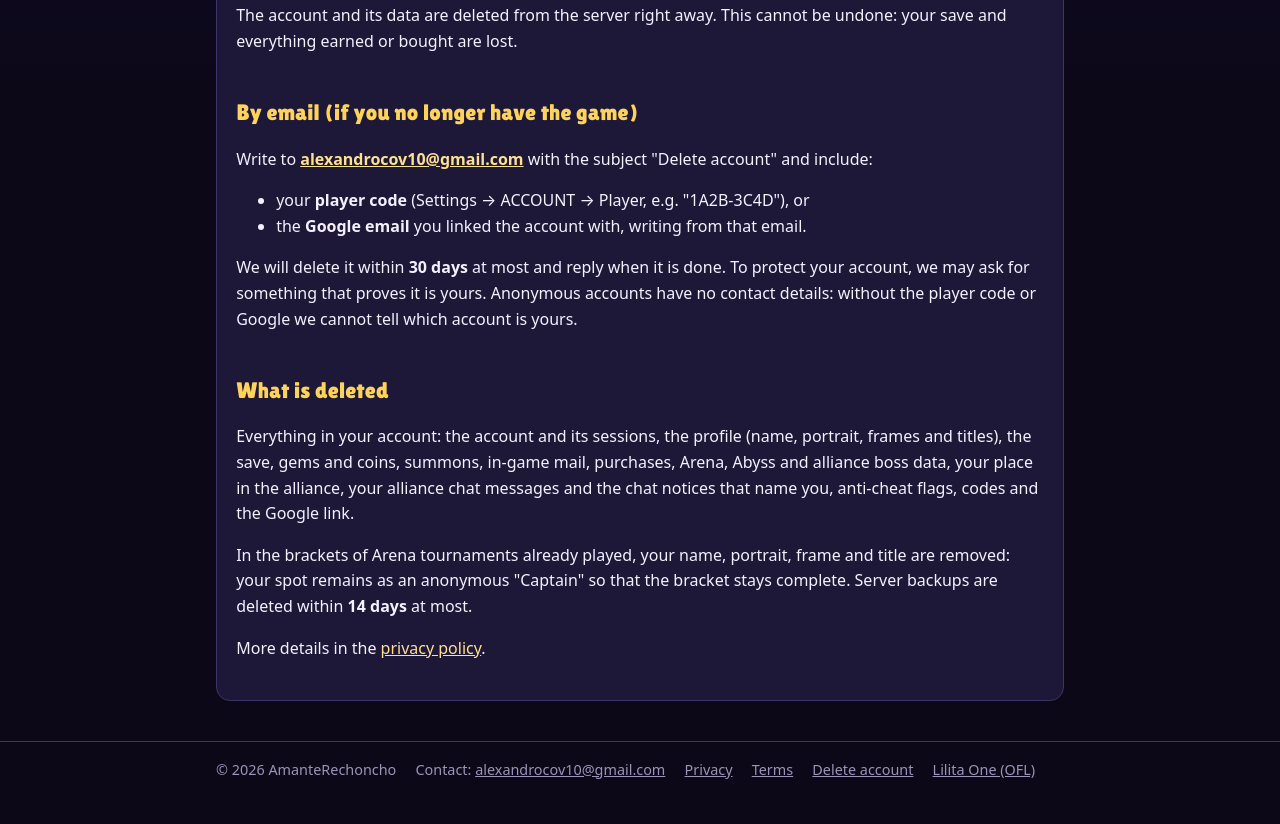
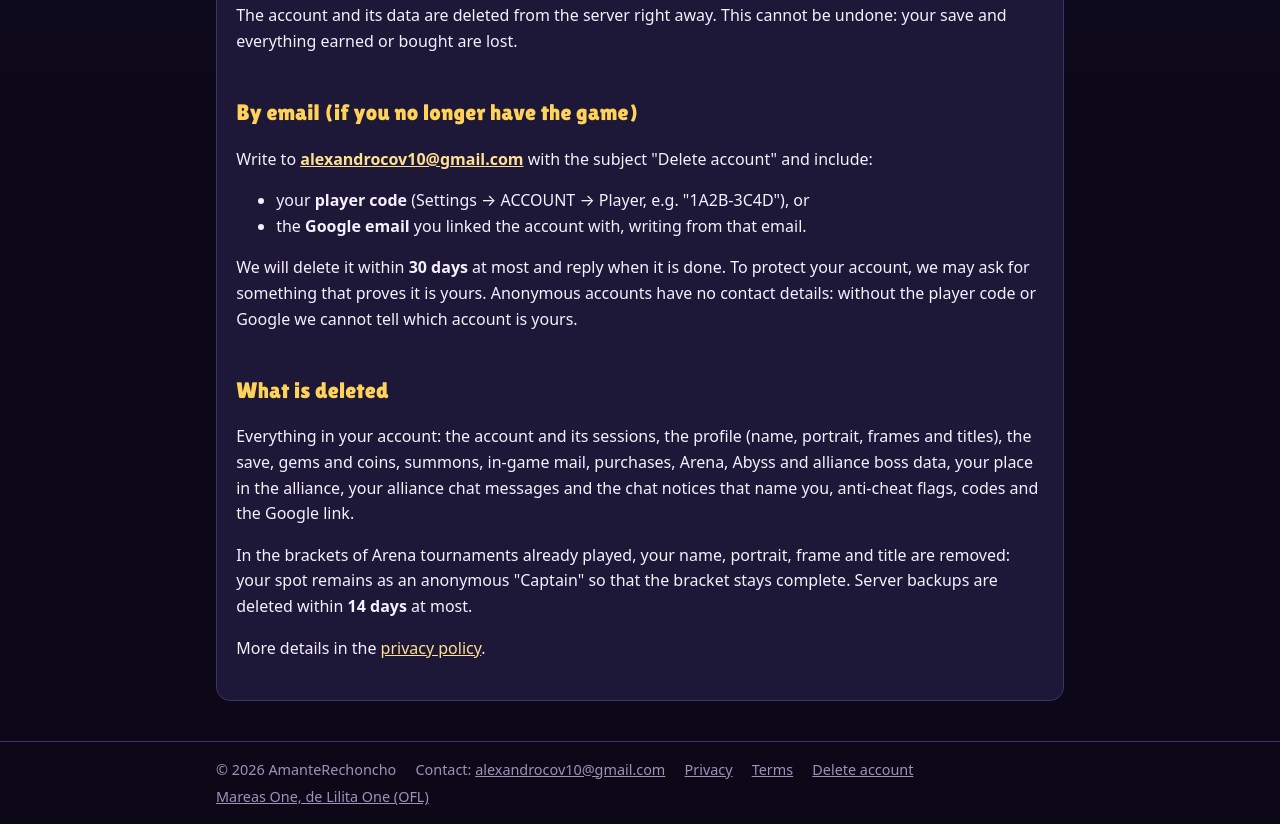
Before and after one commit to ableortu/ableortu.github.io, a plain HTML site: page delete-account.html in a window 1280 px wide. Shown: the part 393-1217 px from the top of the page. Before the commit the page ends 1190 px from the top, so only its background shows below. Drawn offline with Linux system fonts and the light colour scheme.

Commit message:
Web: delete-account.html

```diff
--- a/delete-account.html
+++ b/delete-account.html
@@ -42,6 +42,6 @@
 <p>More details in the <a href="privacy-en.html">privacy policy</a>.</p>
 </article>
 </main>
-<footer><div class="bar"><span>© 2026 AmanteRechoncho</span><span>Contact: <a href="mailto:alexandrocov10@gmail.com">alexandrocov10@gmail.com</a></span><a href="privacy-en.html">Privacy</a><a href="terms.html">Terms</a><a href="delete-account.html">Delete account</a><a href="assets/OFL-LilitaOne.txt">Lilita One (OFL)</a></div></footer>
+<footer><div class="bar"><span>© 2026 AmanteRechoncho</span><span>Contact: <a href="mailto:alexandrocov10@gmail.com">alexandrocov10@gmail.com</a></span><a href="privacy-en.html">Privacy</a><a href="terms.html">Terms</a><a href="delete-account.html">Delete account</a><a href="assets/OFL-LilitaOne.txt">Mareas One, de Lilita One (OFL)</a></div></footer>
 </body>
 </html>
```
